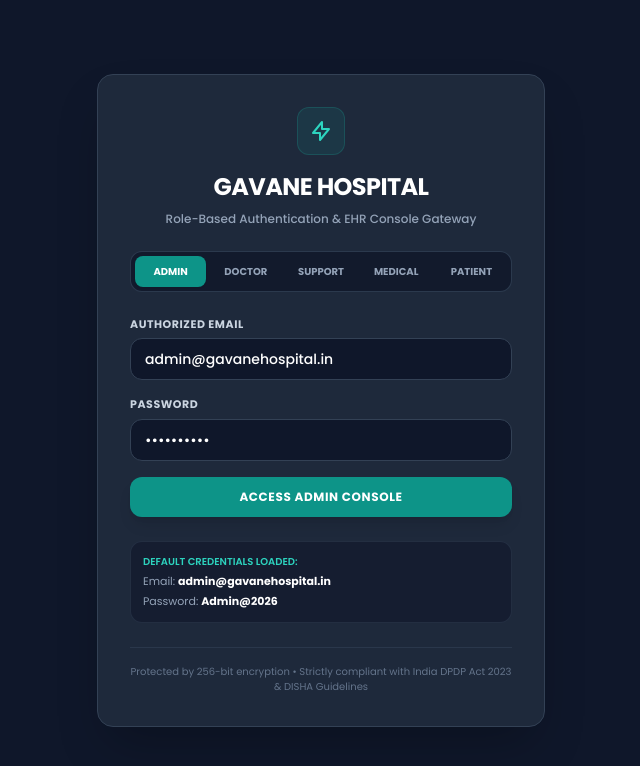
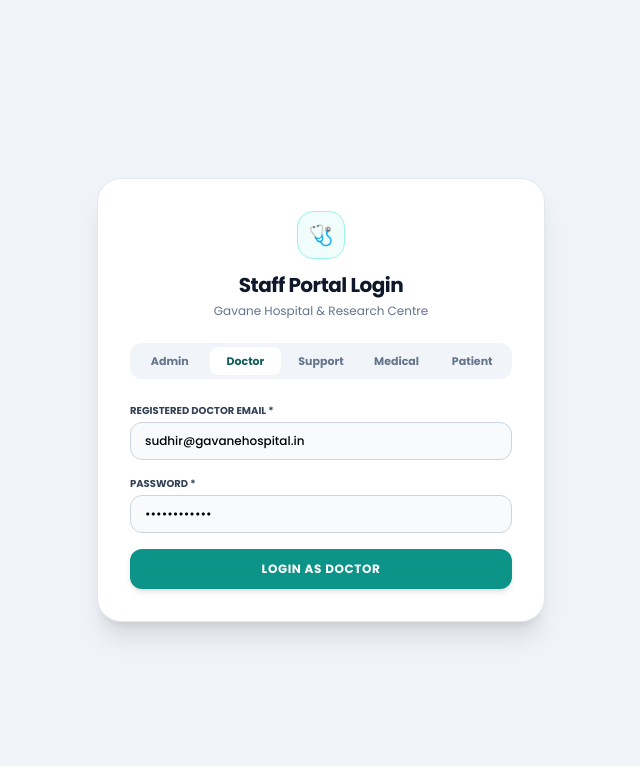
Before and after one commit to SudhakarJ-web/Hospital-Management-System, a Next.js app: page /login in a window 1280 px wide. Shown: the top 766 px of the page, without its empty margins (319-959 px from the left). Built offline with nearby package versions, Linux system fonts and the light colour scheme; no server answers.

Commit message:
fix: add middleware.ts to block /dashboard/doctor and redirect to authenticated doctor slug

```diff
--- a/app/login/page.tsx
+++ b/app/login/page.tsx
@@ -2,169 +2,192 @@
 
 import React, { useState } from "react";
 import { useRouter } from "next/navigation";
-import { supabase } from "@/lib/supabase";
+import {
+  getSharedDoctors,
+  setCurrentDoctorSession,
+  generateDoctorSlug
+} from "@/lib/sync/doctorsSync";
 
 type AppRole = "admin" | "doctor" | "support" | "medical" | "patient";
 
-const PRESET_CREDENTIALS: Record<AppRole, { email: string; pass: string; route: string }> = {
-  admin: { email: "admin@gavanehospital.in", pass: "Admin@2026", route: "/dashboard/admin" },
-  doctor: { email: "doctor@gavanehospital.in", pass: "Doctor@2026", route: "/dashboard/doctor" },
-  support: { email: "support@gavanehospital.in", pass: "Support@2026", route: "/dashboard/support" },
-  medical: { email: "medical@gavanehospital.in", pass: "Medical@2026", route: "/dashboard/medical" },
-  patient: { email: "patient@gavanehospital.in", pass: "Patient@2026", route: "/dashboard/patient" },
-};
-
 export default function LoginPage() {
   const router = useRouter();
-  const [selectedRole, setSelectedRole] = useState<AppRole>("admin");
-  const [email, setEmail] = useState<string>(PRESET_CREDENTIALS.admin.email);
-  const [password, setPassword] = useState<string>(PRESET_CREDENTIALS.admin.pass);
-  const [loading, setLoading] = useState<boolean>(false);
+  const [selectedRole, setSelectedRole] = useState<AppRole>("doctor");
+  const [email, setEmail] = useState("sudhir@gavanehospital.in");
+  const [password, setPassword] = useState("Password@123");
+  const [loading, setLoading] = useState(false);
   const [errorMsg, setErrorMsg] = useState<string | null>(null);
 
   const handleRoleTabClick = (role: AppRole) => {
     setSelectedRole(role);
-    setEmail(PRESET_CREDENTIALS[role].email);
-    setPassword(PRESET_CREDENTIALS[role].pass);
     setErrorMsg(null);
+    if (role === "admin") {
+      setEmail("admin@gavanehospital.in");
+      setPassword("password123");
+    } else if (role === "doctor") {
+      setEmail("sudhir@gavanehospital.in");
+      setPassword("Password@123");
+    } else if (role === "support") {
+      setEmail("support@gavanehospital.in");
+      setPassword("password123");
+    } else if (role === "medical") {
+      setEmail("medical@gavanehospital.in");
+      setPassword("password123");
+    } else if (role === "patient") {
+      setEmail("patient@gavanehospital.in");
+      setPassword("Patient@2026");
+    }
   };
 
   const handleLogin = async (e: React.FormEvent) => {
     e.preventDefault();
+    setLoading(true);
     setErrorMsg(null);
-    setLoading(true);
 
-    const targetRoute = PRESET_CREDENTIALS[selectedRole].route;
+    const inputEmail = email.trim().toLowerCase();
+    const inputPass = password.trim();
 
     try {
-      const { data, error } = await supabase.auth.signInWithPassword({
-        email: email.trim(),
-        password,
-      });
-
-      if (error) {
-        // Fallback for demo credentials or offline development
-        const isKnownPreset = Object.values(PRESET_CREDENTIALS).some(
-          (c) => c.email.toLowerCase() === email.trim().toLowerCase()
+      if (selectedRole === "doctor") {
+        const doctors = await getSharedDoctors();
+        const matchedDoctor = doctors.find(
+          (d) => d.email.trim().toLowerCase() === inputEmail
         );
 
-        if (isKnownPreset) {
-          router.push(targetRoute);
+        if (!matchedDoctor) {
+          setErrorMsg("No doctor profile registered with this email address.");
+          setLoading(false);
           return;
         }
 
-        setErrorMsg(error.message);
+        const validPassword = matchedDoctor.password || "password123";
+        if (inputPass !== validPassword) {
+          setErrorMsg("Incorrect password. Please verify your credentials.");
+          setLoading(false);
+          return;
+        }
+
+        // Set session
+        setCurrentDoctorSession(matchedDoctor);
+
+        // Save active cookie for middleware resolution
+        const targetSlug = matchedDoctor.slug || generateDoctorSlug(matchedDoctor.name);
+        document.cookie = `gavane_active_doctor_slug=${targetSlug}; path=/; max-age=86400`;
+
+        // Direct navigation to dedicated doctor URL
+        window.location.replace(`/dashboard/${targetSlug}`);
+        return;
+      }
+
+      if (selectedRole === "admin") {
+        if (inputEmail === "admin@gavanehospital.in" && inputPass === "password123") {
+          window.location.replace("/dashboard/admin");
+          return;
+        }
+        setErrorMsg("Invalid Admin credentials.");
         setLoading(false);
         return;
       }
 
-      if (data?.user) {
-        const userMetaRole = (data.user.user_metadata?.role as AppRole) || selectedRole;
-        const matched = PRESET_CREDENTIALS[userMetaRole]?.route || targetRoute;
-        router.push(matched);
-      } else {
-        router.push(targetRoute);
+      if (selectedRole === "support") {
+        if (inputEmail.includes("support") && inputPass === "password123") {
+          window.location.replace("/dashboard/support");
+          return;
+        }
+        setErrorMsg("Invalid Support Staff credentials.");
+        setLoading(false);
+        return;
+      }
+
+      if (selectedRole === "medical") {
+        if (inputEmail.includes("medical") && inputPass === "password123") {
+          window.location.replace("/dashboard/medical");
+          return;
+        }
+        setErrorMsg("Invalid Pharmacy / Medical credentials.");
+        setLoading(false);
+        return;
+      }
+
+      if (selectedRole === "patient") {
+        window.location.replace("/dashboard/patient");
+        return;
       }
     } catch {
-      // Direct navigation fallback
-      router.push(targetRoute);
+      setErrorMsg("Authentication error. Please retry.");
+    } finally {
+      setLoading(false);
     }
   };
 
   return (
-    <div className="min-h-screen bg-slate-900 flex flex-col justify-center items-center p-4 sm:p-6 font-sans">
-      <div className="w-full max-w-md bg-slate-800 border border-slate-700 rounded-2xl p-6 sm:p-8 shadow-2xl space-y-6">
-
-        {/* Brand Header */}
-        <div className="text-center space-y-2">
-          <div className="inline-flex items-center justify-center w-12 h-12 rounded-xl bg-teal-500/10 border border-teal-500/20 text-teal-400 mb-2">
-            <svg className="w-6 h-6" fill="none" stroke="currentColor" viewBox="0 0 24 24">
-              <path strokeLinecap="round" strokeLinejoin="round" strokeWidth="2" d="M13 10V3L4 14h7v7l9-11h-7z" />
-            </svg>
+    <div className="min-h-screen bg-[#f0f4f8] flex items-center justify-center p-4">
+      <div className="bg-white rounded-3xl shadow-xl border border-slate-200 max-w-md w-full p-6 sm:p-8 space-y-6">
+        <div className="text-center">
+          <div className="w-12 h-12 bg-teal-50 text-teal-600 rounded-2xl border border-teal-200 flex items-center justify-center mx-auto mb-3 text-xl font-bold">
+            🩺
           </div>
-          <h1 className="text-xl sm:text-2xl font-black text-white tracking-tight uppercase">
-            Gavane Hospital
-          </h1>
-          <p className="text-xs text-slate-400 font-medium">
-            Role-Based Authentication & EHR Console Gateway
-          </p>
+          <h2 className="text-xl font-black text-slate-900 tracking-tight">Staff Portal Login</h2>
+          <p className="text-xs text-slate-500 mt-1">Gavane Hospital & Research Centre</p>
         </div>
 
-        {/* 5-Role Tab Selector */}
-        <div className="grid grid-cols-5 gap-1 bg-slate-900/80 p-1 rounded-xl border border-slate-700/80 text-[10px]">
-          {(["admin", "doctor", "support", "medical", "patient"] as const).map((role) => (
+        {/* Role Tabs */}
+        <div className="grid grid-cols-5 gap-1 p-1 bg-slate-100 rounded-xl text-[11px] font-bold">
+          {(["admin", "doctor", "support", "medical", "patient"] as AppRole[]).map((r) => (
             <button
-              key={role}
+              key={r}
               type="button"
-              onClick={() => handleRoleTabClick(role)}
-              className={`py-2 font-bold uppercase rounded-lg transition-all ${
-                selectedRole === role
-                  ? "bg-teal-600 text-white shadow-sm"
-                  : "text-slate-400 hover:text-white"
+              onClick={() => handleRoleTabClick(r)}
+              className={`py-1.5 rounded-lg capitalize transition-all cursor-pointer ${
+                selectedRole === r ? "bg-white text-teal-800 shadow-xs font-black" : "text-slate-500 hover:text-slate-800"
               }`}
             >
-              {role}
+              {r}
             </button>
           ))}
         </div>
 
-        {/* Error Alert */}
         {errorMsg && (
-          <div className="p-3 rounded-lg bg-rose-500/10 border border-rose-500/30 text-rose-400 text-xs font-medium text-center">
+          <div className="p-3 bg-rose-50 border border-rose-200 text-rose-700 text-xs font-bold rounded-xl text-center">
             {errorMsg}
           </div>
         )}
 
-        {/* Form */}
         <form onSubmit={handleLogin} className="space-y-4">
           <div>
-            <label className="block text-[11px] font-bold text-slate-300 uppercase tracking-wider mb-1.5">
-              Authorized Email
+            <label className="block text-[10px] font-bold text-slate-700 uppercase mb-1">
+              Registered {selectedRole} Email *
             </label>
             <input
               type="email"
               required
               value={email}
               onChange={(e) => setEmail(e.target.value)}
-              className="w-full bg-slate-900 border border-slate-700 rounded-xl px-3.5 py-2.5 text-sm text-white placeholder-slate-500 focus:outline-none focus:ring-2 focus:ring-teal-500 font-medium transition-all"
+              className="w-full px-3.5 py-2.5 bg-slate-50 border border-slate-300 rounded-xl text-xs font-medium focus:ring-2 focus:ring-teal-600 focus:outline-none"
             />
           </div>
 
           <div>
-            <label className="block text-[11px] font-bold text-slate-300 uppercase tracking-wider mb-1.5">
-              Password
+            <label className="block text-[10px] font-bold text-slate-700 uppercase mb-1">
+              Password *
             </label>
             <input
               type="password"
               required
               value={password}
               onChange={(e) => setPassword(e.target.value)}
-              className="w-full bg-slate-900 border border-slate-700 rounded-xl px-3.5 py-2.5 text-sm text-white placeholder-slate-500 focus:outline-none focus:ring-2 focus:ring-teal-500 font-medium transition-all"
+              className="w-full px-3.5 py-2.5 bg-slate-50 border border-slate-300 rounded-xl text-xs font-medium focus:ring-2 focus:ring-teal-600 focus:outline-none"
             />
           </div>
 
           <button
             type="submit"
             disabled={loading}
-            className="w-full py-3 bg-teal-600 hover:bg-teal-500 disabled:bg-teal-800 text-white text-xs font-bold uppercase tracking-wider rounded-xl shadow-lg transition-all flex items-center justify-center gap-2 mt-2"
+            className="w-full py-3 bg-teal-600 hover:bg-teal-700 text-white font-black text-xs uppercase tracking-wider rounded-xl shadow-md transition-all cursor-pointer"
           >
-            {loading ? "Authenticating..." : `Access ${selectedRole} Console`}
+            {loading ? "Verifying..." : `Login as ${selectedRole}`}
           </button>
         </form>
-
-        {/* Helper Note */}
-        <div className="bg-slate-900/60 p-3 rounded-xl border border-slate-700/50 text-[11px] text-slate-400 space-y-1">
-          <div className="text-teal-400 font-semibold uppercase text-[10px]">Default Credentials Loaded:</div>
-          <div>Email: <strong className="text-white">{email}</strong></div>
-          <div>Password: <strong className="text-white">{password}</strong></div>
-        </div>
-
-        <div className="border-t border-slate-700/60 pt-4 text-center">
-          <p className="text-[10px] text-slate-500">
-            Protected by 256-bit encryption • Strictly compliant with India DPDP Act 2023 & DISHA Guidelines
-          </p>
-        </div>
-
       </div>
     </div>
   );
```
Also changed, not shown: app/dashboard/[doctorSlug]/page.tsx (+39 -7 lines), middleware.ts (added, +25 -0 lines).
